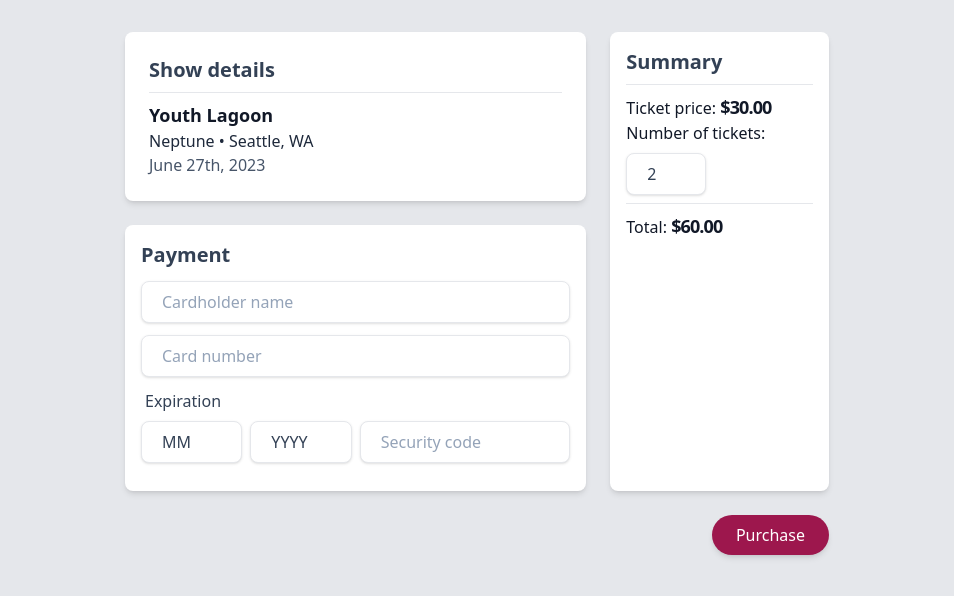
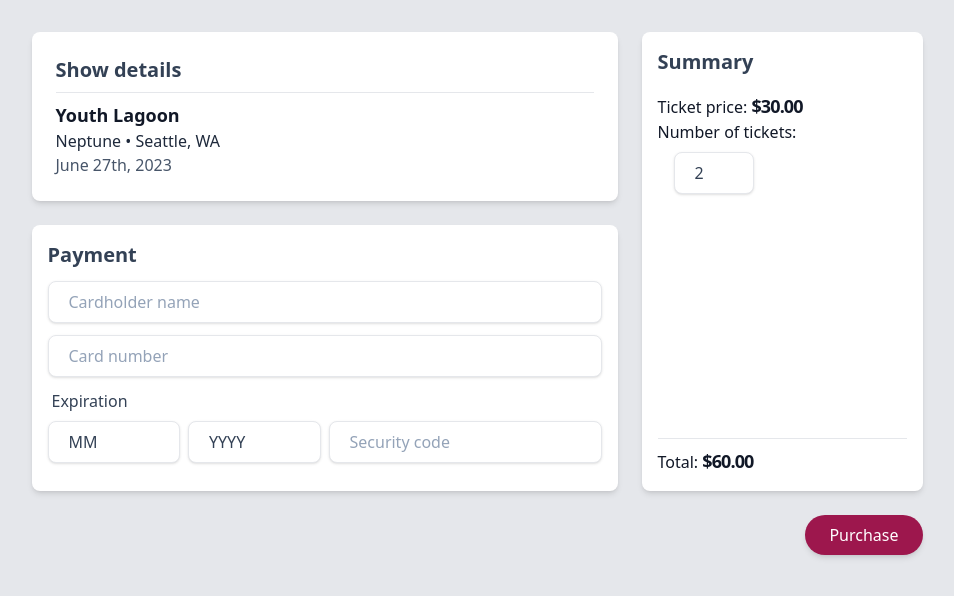
Before and after one commit to phyrisrose/frontend-tickets, a Next.js app: page /checkout/0 in a window 1280 px wide. Shown: the top 596 px of the page, without its empty margins (163-1117 px from the left). Built offline with nearby package versions, Linux system fonts and the light colour scheme.

Commit message:
arranging total better

```diff
--- a/src/app/checkout/[show]/checkout-summary-card.tsx
+++ b/src/app/checkout/[show]/checkout-summary-card.tsx
@@ -8,11 +8,6 @@
   price: number;
 }
 
-/**
- * @note the number of tickets get selected here
- * and the total due is displayed
- * (you can add some fake fees)
- */
 export default function CheckoutSummaryCard({
   price,
 }: CheckoutSummaryCardProps) {
@@ -31,6 +26,8 @@
 
   return (
     <Card className="col-span-1 row-span-2 p-4 divide-y order-3 sm:order-2 w-full">
+      <div className="block sm:flex sm:flex-col justify-between content-between h-full">
+        <div>
           <h1 className="text-xl font-extrabold text-slate-700">Summary</h1>
           <div className="mt-2 pt-2">
             <div className="flex justify-between sm:block">
@@ -45,7 +42,7 @@
                 value={numTickets}
                 name="numTickets"
                 onChange={handleSelect}
-            className="appearance-none block px-5 py-2 my-2 w-20 border rounded-lg bg-white shadow placeholder-slate-400 text-slate-700 focus:ring-primary-400 focus:outline-none text-right sm:text-left"
+                className="appearance-none block px-5 py-2 my-2 ml-4 w-20 border rounded-lg bg-white shadow placeholder-slate-400 text-slate-700 focus:ring-primary-400 focus:outline-none text-right sm:text-left"
               >
                 <option value={1}>1</option>
                 <option value={2}>2</option>
@@ -59,8 +56,10 @@
                 <option value={10}>10</option>
               </select>
             </div>
-        <div className="border-t pt-2 mt-2">
-          Total:{' '}
+          </div>
+        </div>
+        <div className="border-t pt-2 mt-2 flex justify-between items-baseline sm:block">
+          <span>Total:</span>{' '}
           <span className="text-lg font-bold tracking-tighter">
             {formattedTotal}
           </span>
--- a/src/app/layout.tsx
+++ b/src/app/layout.tsx
@@ -17,7 +17,7 @@
     <html lang="en">
       <body>
         <div className="antialiased text-gray-900 bg-gray-200 flex items-center justify-center">
-          <div className="min-h-screen p-8 max-w-3xl min-w-3xl">{children}</div>
+          <div className="min-h-screen p-8 min-w-3xl">{children}</div>
         </div>
       </body>
     </html>
--- a/src/components/card.tsx
+++ b/src/components/card.tsx
@@ -27,7 +27,7 @@
         'rounded-lg',
         'overflow-hidden',
         'shadow-md',
-        hoverEffect && hoverEffectClasses.join(' '),
+        hoverEffect ? hoverEffectClasses.join(' ') : '',
         group && `group/${group}`,
         className,
       ].join(' ')}
```
Lines whose indentation alone changed are shown as unchanged.
